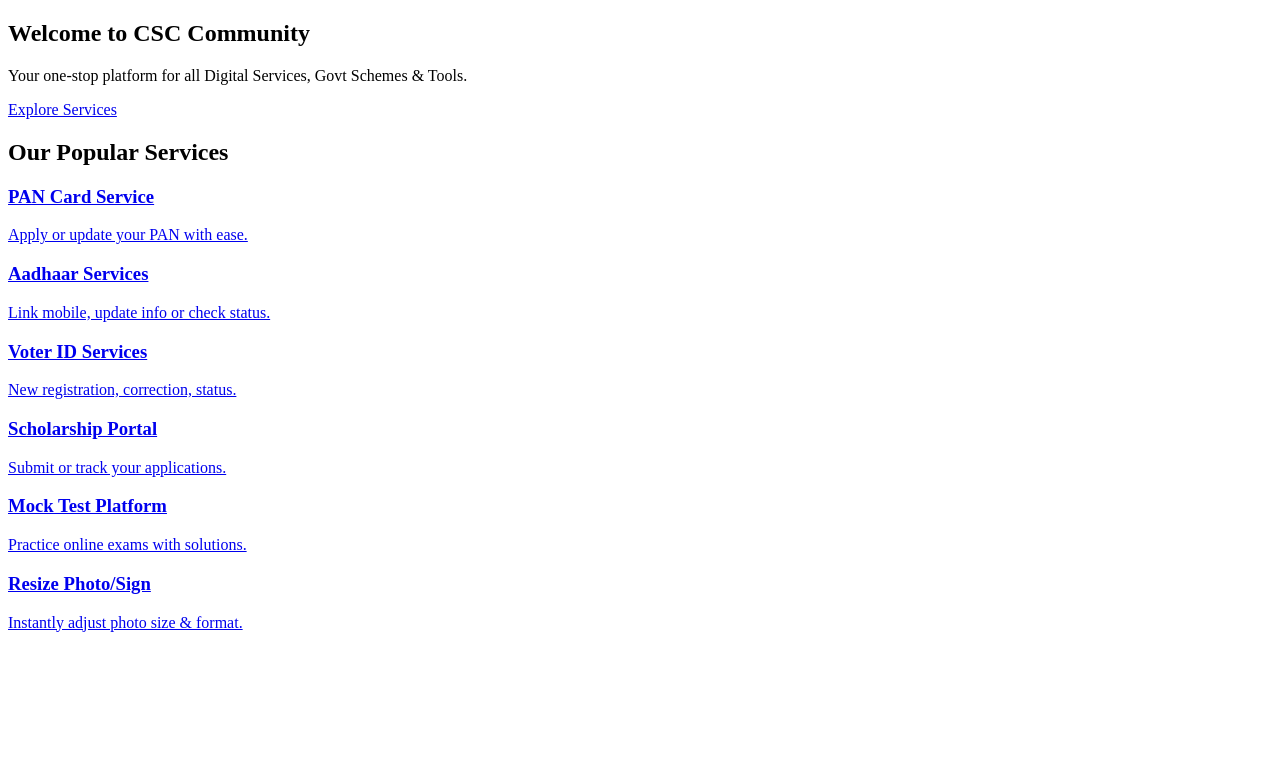
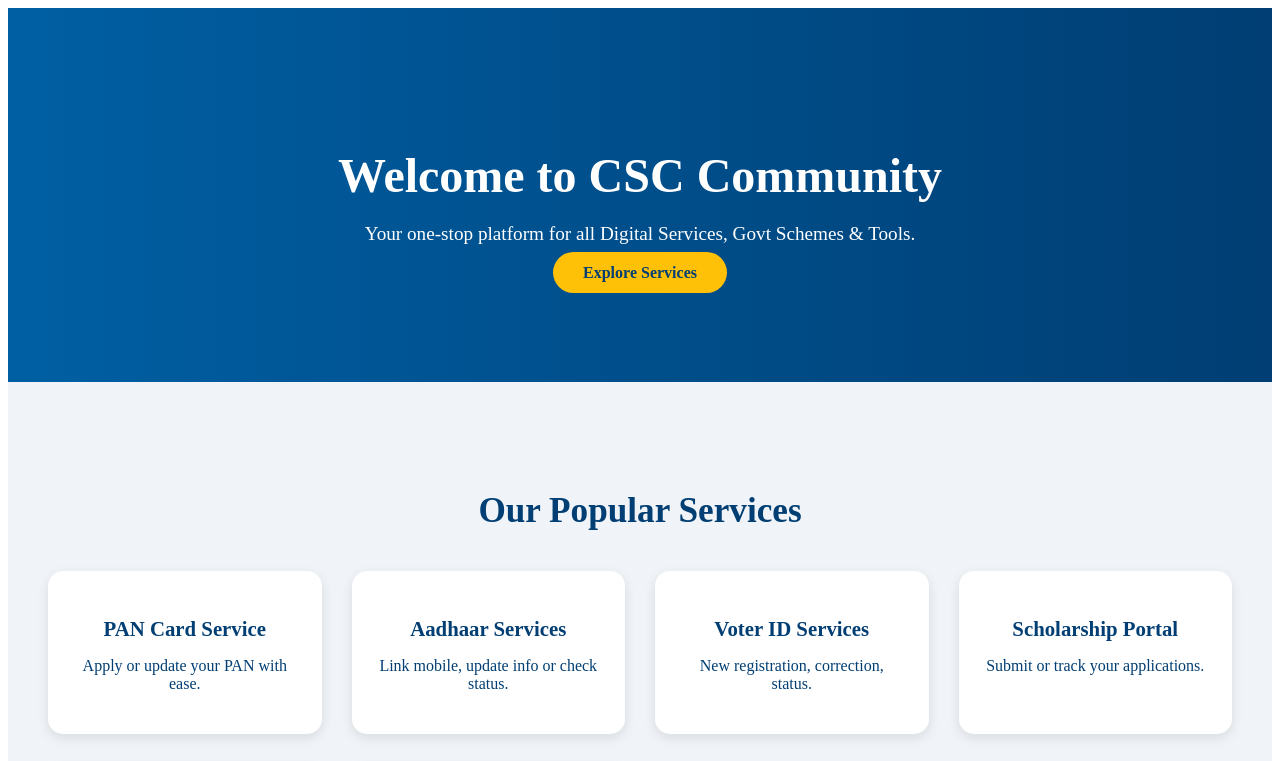
Before and after one commit to DigiSarthi/digisarthi, a plain HTML site: page index.html in a window 1280 px wide. Shown: the top 761 px of the page. Drawn offline with Linux system fonts and the light colour scheme.

Commit message:
Update style.css

```diff
--- a/style.css
+++ b/style.css
@@ -1,52 +1,83 @@
-<!DOCTYPE html>
-<html lang="en">
-<head>
-  <meta charset="UTF-8" />
-  <meta name="viewport" content="width=device-width, initial-scale=1.0"/>
-  <title>CSC Community - Home</title>
-  <link rel="stylesheet" href="style.css" />
-</head>
-<body>
+.container {
+  max-width: 1200px;
+  margin: auto;
+  padding: 0 20px;
+}
 
-  <!-- Hero Section -->
-  <section class="hero">
-    <div class="container">
-      <h1>Welcome to CSC Community</h1>
-      <p>Your one-stop platform for all Digital Services, Govt Schemes & Tools.</p>
-      <a href="#services" class="btn">Explore Services</a>
-    </div>
-  </section>
+.hero {
+  background: linear-gradient(to right, #005fa3, #003e73);
+  color: white;
+  text-align: center;
+  padding: 100px 20px;
+  display: flex;
+  align-items: center;
+  justify-content: center;
+  flex-direction: column;
+}
 
-  <!-- Services Section -->
-  <section class="services" id="services">
-    <h2>Our Popular Services</h2>
-    <div class="service-grid">
-      <a href="pan.html" class="service-card">
-        <h3>PAN Card Service</h3>
-        <p>Apply or update your PAN with ease.</p>
-      </a>
-      <a href="aadhar.html" class="service-card">
-        <h3>Aadhaar Services</h3>
-        <p>Link mobile, update info or check status.</p>
-      </a>
-      <a href="voter.html" class="service-card">
-        <h3>Voter ID Services</h3>
-        <p>New registration, correction, status.</p>
-      </a>
-      <a href="scholarship.html" class="service-card">
-        <h3>Scholarship Portal</h3>
-        <p>Submit or track your applications.</p>
-      </a>
-      <a href="mocktest.html" class="service-card">
-        <h3>Mock Test Platform</h3>
-        <p>Practice online exams with solutions.</p>
-      </a>
-      <a href="photo-resize.html" class="service-card">
-        <h3>Resize Photo/Sign</h3>
-        <p>Instantly adjust photo size & format.</p>
-      </a>
-    </div>
-  </section>
+.hero h1 {
+  font-size: 3rem;
+  margin-bottom: 20px;
+}
 
-</body>
-</html>
+.hero p {
+  font-size: 1.2rem;
+  max-width: 700px;
+}
+
+.hero .btn {
+  margin-top: 30px;
+  background-color: #ffc107;
+  color: #003e73;
+  padding: 12px 30px;
+  border-radius: 30px;
+  font-weight: 600;
+  text-decoration: none;
+  transition: 0.3s ease;
+}
+
+.hero .btn:hover {
+  background-color: #ff9800;
+  color: white;
+}
+
+/* Services */
+.services {
+  padding: 80px 20px;
+  background-color: #f0f4f8;
+  text-align: center;
+}
+
+.services h2 {
+  font-size: 2.2rem;
+  margin-bottom: 40px;
+  color: #003e73;
+}
+
+.service-grid {
+  display: grid;
+  grid-template-columns: repeat(auto-fit, minmax(260px, 1fr));
+  gap: 30px;
+  padding: 0 20px;
+}
+
+.service-card {
+  background: white;
+  border-radius: 15px;
+  padding: 25px;
+  text-decoration: none;
+  color: #003e73;
+  box-shadow: 0 4px 12px rgba(0,0,0,0.1);
+  transition: transform 0.3s, box-shadow 0.3s;
+}
+
+.service-card h3 {
+  margin-bottom: 10px;
+  font-size: 1.3rem;
+}
+
+.service-card:hover {
+  transform: translateY(-6px);
+  box-shadow: 0 8px 20px rgba(0,0,0,0.15);
+  background: #e3f2fd;
+}
```
